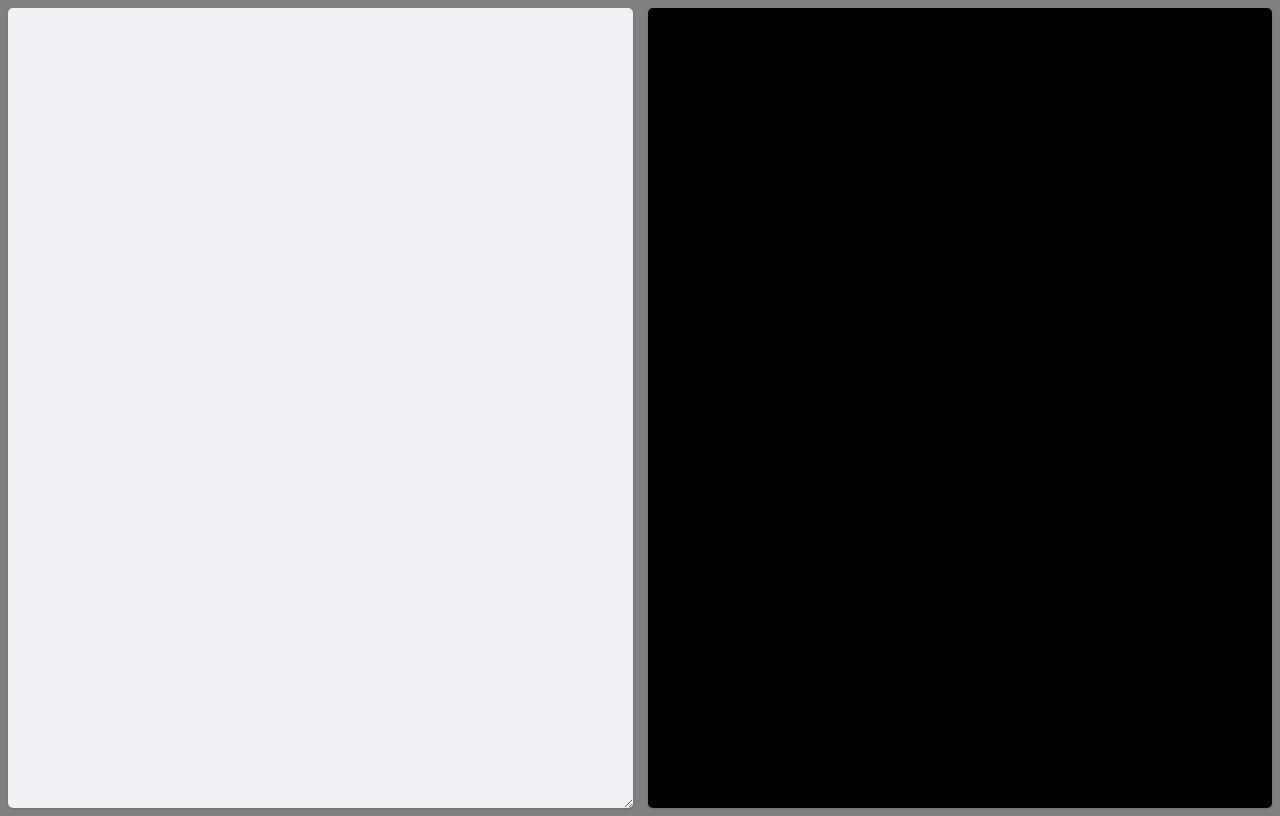
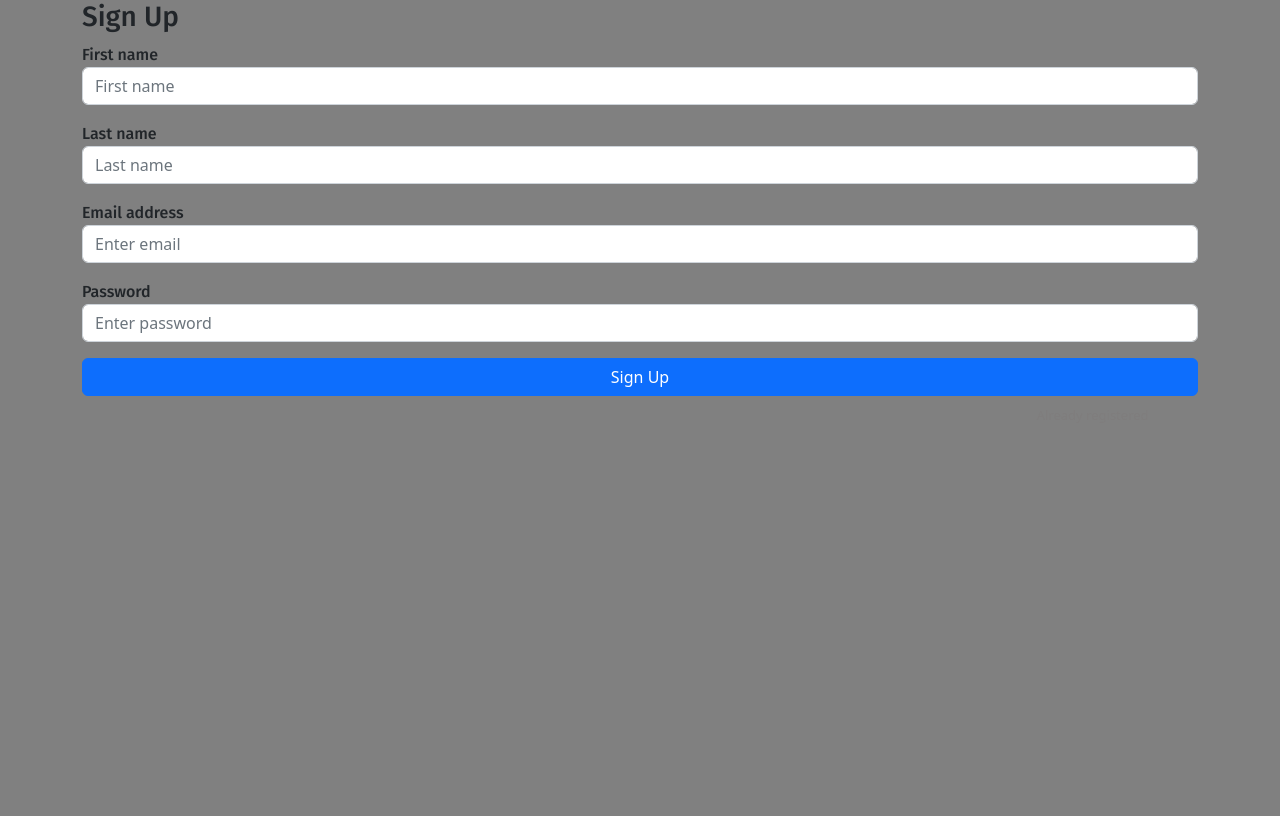
Before and after one commit to AKaran3007/Frontend, a React (Create React App) app: page /register in a window 1280 px wide. Built offline with nearby package versions, Linux system fonts and the light colour scheme.

Commit message:
Third commit

```diff
--- a/package.json
+++ b/package.json
@@ -6,9 +6,11 @@
     "@testing-library/jest-dom": "^5.16.5",
     "@testing-library/react": "^13.4.0",
     "@testing-library/user-event": "^13.5.0",
+    "bootstrap": "^5.2.2",
     "react": "^18.2.0",
     "react-dom": "^18.2.0",
     "react-markdown": "^8.0.3",
+    "react-router-dom": "^6.4.3",
     "react-scripts": "5.0.1",
     "remark-gfm": "^3.0.1",
     "web-vitals": "^2.1.4"
--- a/src/App.js
+++ b/src/App.js
@@ -1,10 +1,21 @@
 import Mark from "./Components/Mark";
+import Login from './Components/login_component';
+import SignUp from "./Components/signup_component";
+import { BrowserRouter, Route, Routes } from 'react-router-dom';
+import '../node_modules/bootstrap/dist/css/bootstrap.min.css'
 
 
 function App() {
   return (
      <>
-     <Mark></Mark>
+     <BrowserRouter>
+    <Routes>
+    <Route path="/" element={<Login/>}></Route>
+    <Route path="/register" element={<SignUp/>}></Route>
+    <Route path="/markup" element={<Mark/>}></Route>
+    </Routes>
+    </BrowserRouter>
+
      </>
 
   );
--- /dev/null
+++ b/src/Components/login_component.js
@@ -0,0 +1,53 @@
+import React, { Component } from 'react'
+
+export default class Login extends Component {
+  render() {
+    return (
+     <div className='container'>
+       <form>
+        <h3>Sign In</h3>
+
+        <div className="mb-3">
+          <label>Email address</label>
+          <input
+            type="email"
+            className="form-control"
+            placeholder="Enter email"
+          />
+        </div>
+
+        <div className="mb-3">
+          <label>Password</label>
+          <input
+            type="password"
+            className="form-control"
+            placeholder="Enter password"
+          />
+        </div>
+
+        <div className="mb-3">
+          <div className="custom-control custom-checkbox">
+            <input
+              type="checkbox"
+              className="custom-control-input"
+              id="customCheck1"
+            />
+            <label className="custom-control-label" htmlFor="customCheck1">
+              Remember me
+            </label>
+          </div>
+        </div>
+
+        <div className="d-grid">
+          <button type="submit" className="btn btn-primary">
+            Submit
+          </button>
+        </div>
+        <p className="forgot-password text-right">
+          Forgot <a href="#">password?</a>
+        </p>
+      </form>
+     </div>
+    )
+  }
+}
--- /dev/null
+++ b/src/Components/signup_component.js
@@ -0,0 +1,93 @@
+import React, { Component } from 'react'
+
+export default class SignUp extends Component {
+    constructor(props){
+        super(props);
+        this.state = {
+            fname: "",
+            lname: "",
+            email: "",
+            password: "",
+        };
+        this.handleSubmit = this.handleSubmit.bind(this);
+    }
+    handleSubmit(e){
+        e.preventDefault()
+        const {fname,lname,email,password} = this.state;
+        console.log(fname,lname,email,password)
+        fetch("http://localhost:5000/register" , {
+            method:"POST",
+            crossDomain:true,
+            headers:{
+                "Content-Type":"application/json",
+                Accept:"application/json",
+                "Access-Control-Allow-Orgin":"*",
+            },
+            body:JSON.stringify({
+                fname,
+                lname,
+                email,
+                password,
+            })
+
+        }).then ((res) => res.json())
+        .then((data) => {
+            console.log(data , "User Registered")
+        })
+    }
+  render() {
+    return (
+      <div className='container'>
+        <form onSubmit={this.handleSubmit}>
+        <h3>Sign Up</h3>
+
+        <div className="mb-3">
+          <label>First name</label>
+          <input
+            type="text"
+            className="form-control"
+            placeholder="First name"
+            onChange={(e) => this.setState({fname:e.target.value})}
+          />
+        </div>
+
+        <div className="mb-3">
+          <label>Last name</label>
+          <input type="text" className="form-control" placeholder="Last name"
+          onChange={(e) => this.setState({lname:e.target.value})}
+          />
+        </div>
+
+        <div className="mb-3">
+          <label>Email address</label>
+          <input
+            type="email"
+            className="form-control"
+            placeholder="Enter email"
+            onChange={(e) => this.setState({email:e.target.value})}
+          />
+        </div>
+
+        <div className="mb-3">
+          <label>Password</label>
+          <input
+            type="password"
+            className="form-control"
+            placeholder="Enter password"
+            onChange={(e) => this.setState({password:e.target.value})}
+          />
+        </div>
+
+        <div className="d-grid">
+          <button type="submit" className="btn btn-primary">
+            Sign Up
+          </button>
+        </div>
+        <p className="forgot-password text-right">
+          Already registered <a href="/sign-in">sign in?</a>
+        </p>
+      </form>
+      </div>
+    )
+  }
+}
--- a/src/index.css
+++ b/src/index.css
@@ -1,7 +1,8 @@
 @import url('https://fonts.googleapis.com/css2?family=Hind&display=swap');
+@import url("https://fonts.googleapis.com/css?family=Fira+Sans:400,500,600,700,800");
 
 body {
-  background-color: grey;
+  background-color: grey !important;
   font-family: 'Hind', Arial, Helvetica, sans-serif;
 }
 
@@ -43,3 +44,88 @@ blockquote {
   border-radius: 5px;
   margin: 0;
 }
+
+
+
+* {
+  box-sizing: border-box;
+}
+body {
+
+  min-height: 100vh;
+  display: flex;
+  font-weight: 400;
+  font-family: "Fira Sans", sans-serif;
+}
+
+h1,
+h2,
+h3,
+h4,
+h5,
+h6,
+label,
+span {
+  font-weight: 500;
+  font-family: "Fira Sans", sans-serif;
+}
+
+body,
+html,
+.App,
+#root,
+.auth-wrapper {
+  width: 100%;
+  height: 100%;
+}
+
+.navbar-light {
+  background-color: #ffffff;
+  box-shadow: 0px 14px 80px rgba(34, 35, 58, 0.2);
+}
+
+.auth-wrapper {
+  display: flex;
+  justify-content: center;
+  flex-direction: column;
+  text-align: left;
+}
+
+.auth-inner {
+  width: 450px;
+  margin: auto;
+  background: #ffffff;
+  box-shadow: 0px 14px 80px rgba(34, 35, 58, 0.2);
+  padding: 40px 55px 45px 55px;
+  border-radius: 15px;
+  transition: all 0.3s;
+}
+
+.auth-wrapper .form-control:focus {
+  border-color: grey;
+  box-shadow: none;
+}
+
+.auth-wrapper h3 {
+  text-align: center;
+  margin: 0;
+  line-height: 1;
+  padding-bottom: 20px;
+}
+
+.custom-control-label {
+  font-weight: 400;
+}
+
+.forgot-password,
+.forgot-password a {
+  text-align: right;
+  font-size: 13px;
+  padding-top: 10px;
+  color: #7f7d7d;
+  margin: 0;
+}
+
+.forgot-password a {
+  color: grey;
+}
```
Also changed, not shown: 1 other file (tests, documents, lock files or other folders).
